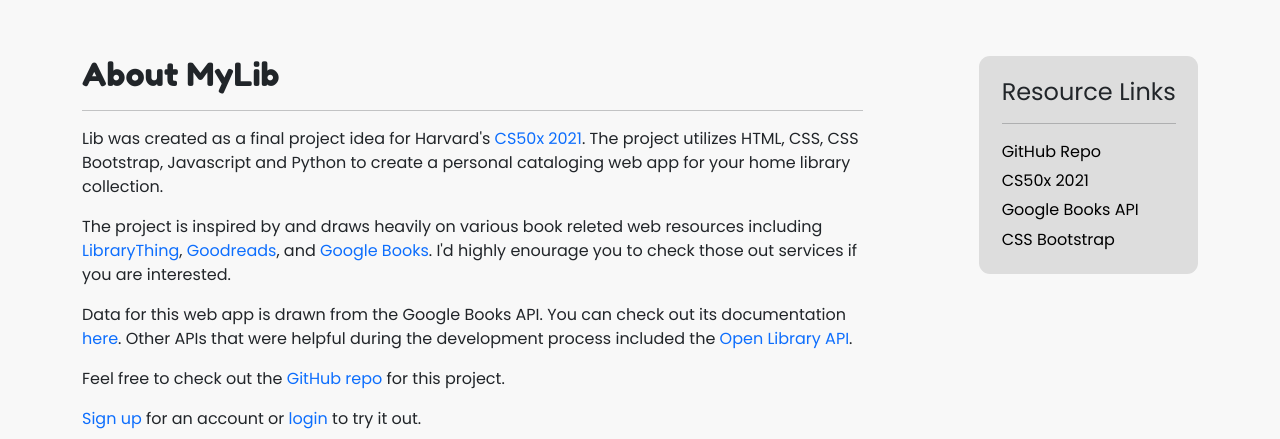
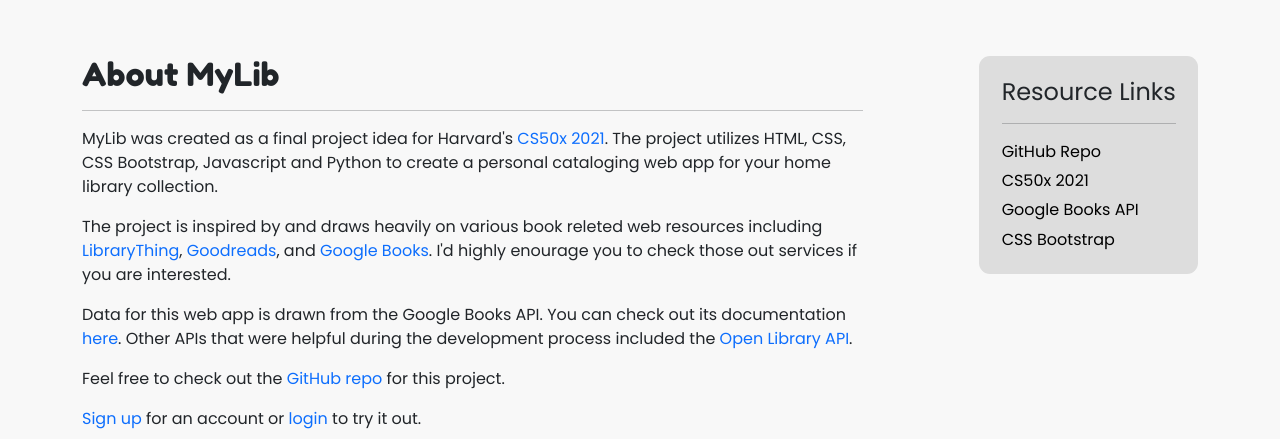
Before and after one commit to jamesspearsv/mylib, a Flask app: page /about in a window 1280 px wide. Shown: the part 86-525 px from the top of the page. Run offline with Flask 2, Linux system fonts and the light colour scheme; some libraries are stand-ins or nearby versions.

Commit message:
Content fix on about.html

```diff
--- a/mylib/templates/about.html
+++ b/mylib/templates/about.html
@@ -14,7 +14,7 @@
             <h2 id="title-logo">About MyLib</h2>
             <hr>
             <p>
-                Lib was created as a final project idea for Harvard's <a href="https://cs50.harvard.edu/x/2021/" target="_blank" rel="noopener noreferrer">CS50x 2021</a>.
+                MyLib was created as a final project idea for Harvard's <a href="https://cs50.harvard.edu/x/2021/" target="_blank" rel="noopener noreferrer">CS50x 2021</a>.
                 The project utilizes HTML, CSS, CSS Bootstrap, Javascript and Python to create a personal cataloging web app for your home library collection.
             </p>
             <p>
```
